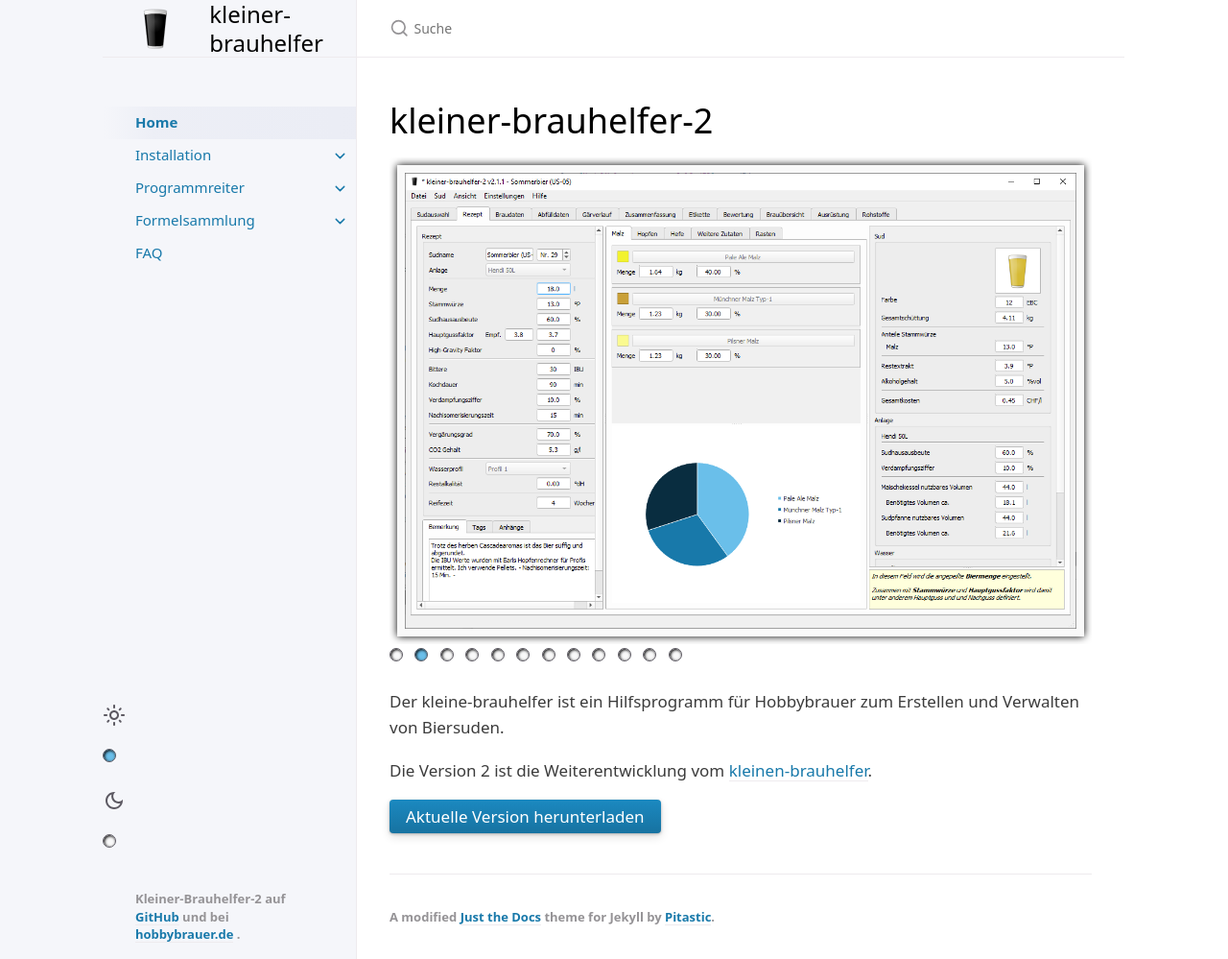
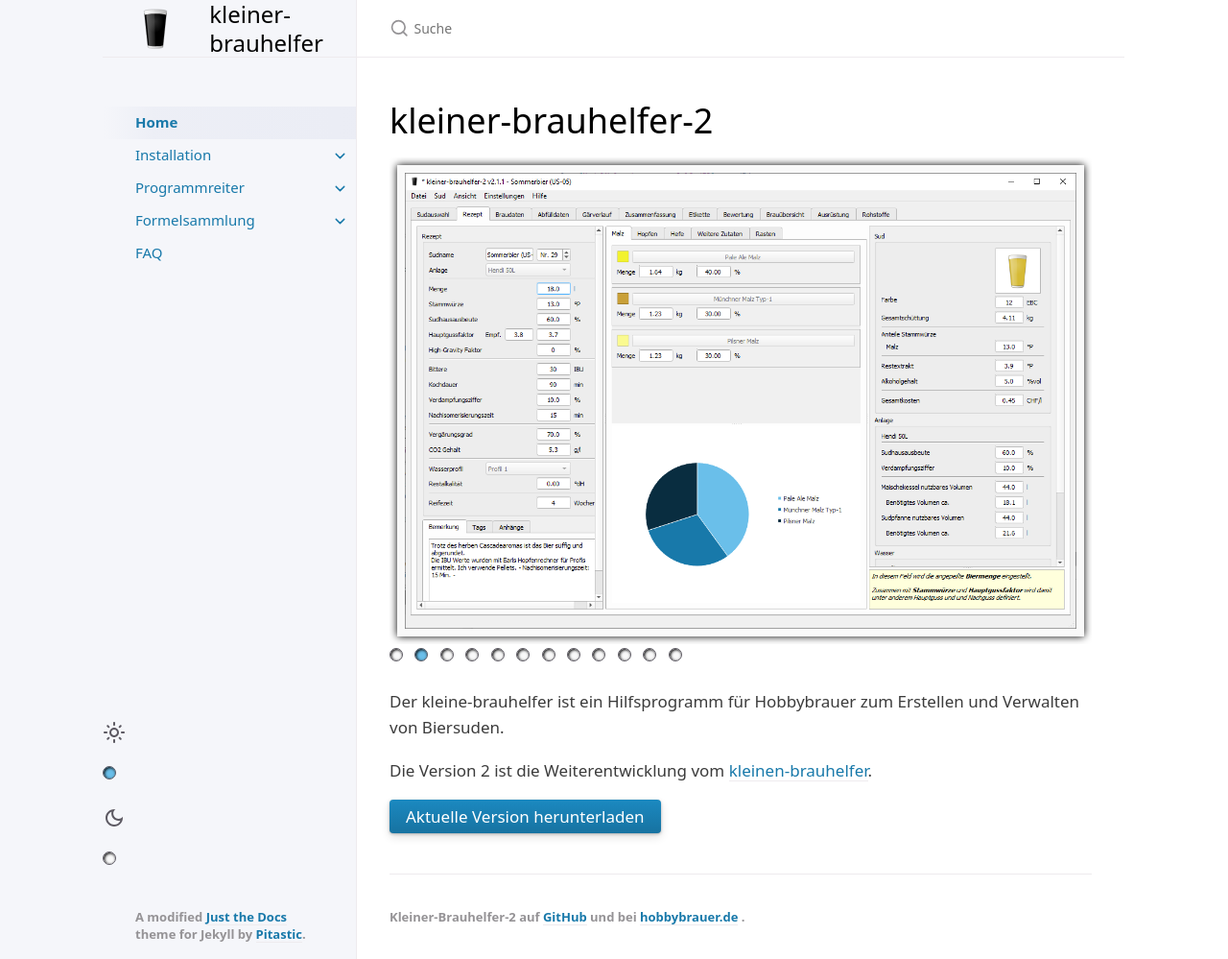
Before and after one commit to kleiner-brauhelfer/kleiner-brauhelfer.github.io, a Jekyll site: the page built from index.md, in a window 1280 px wide and 999 px high. Shown: the whole window at 96% size. Built offline with Jekyll 4.4.1, drawn with Linux system fonts in a browser that asks for light colours.

Commit message:
Footer wieder zurück getauscht

```diff
--- a/_includes/footer_custom.html
+++ b/_includes/footer_custom.html
@@ -3,5 +3,5 @@
 {%- endif -%}
 
 <p class="text-small footer-text mb-0">
-  A modified <a href="https://github.com/pmarsceill/just-the-docs">Just the Docs</a> theme for Jekyll by <a href="https://github.com/Pitastic">Pitastic</a>.
+  Kleiner-Brauhelfer-2 auf <a href="https://github.com/kleiner-brauhelfer/kleiner-brauhelfer-2">GitHub</a> und bei <a href="https://hobbybrauer.de/forum/viewtopic.php?f=3&t=21510">hobbybrauer.de</a> .
 </p>
--- a/_layouts/default.html
+++ b/_layouts/default.html
@@ -84,7 +84,7 @@ layout: table_wrappers
     </div>
     <!-- / Theme Switcher -->
     <footer class="site-footer footer-text">
-      Kleiner-Brauhelfer-2 auf <a href="https://github.com/kleiner-brauhelfer/kleiner-brauhelfer-2">GitHub</a> und bei <a href="https://hobbybrauer.de/forum/viewtopic.php?f=3&t=21510">hobbybrauer.de</a> .
+      A modified <a href="https://github.com/pmarsceill/just-the-docs">Just the Docs</a> theme for Jekyll by <a href="https://github.com/Pitastic">Pitastic</a>.
     </footer>
   </div>
   <div class="main" id="top">
```
